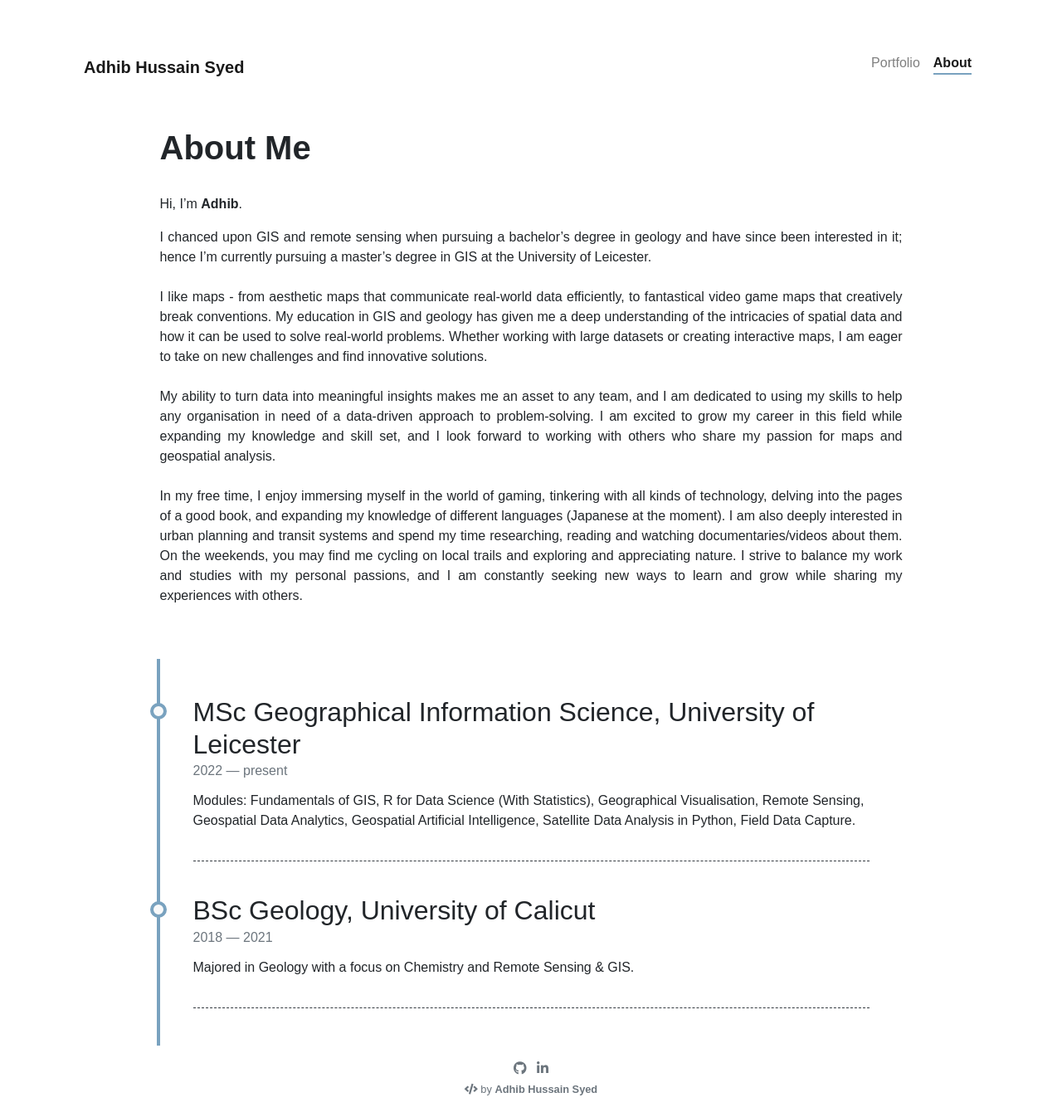
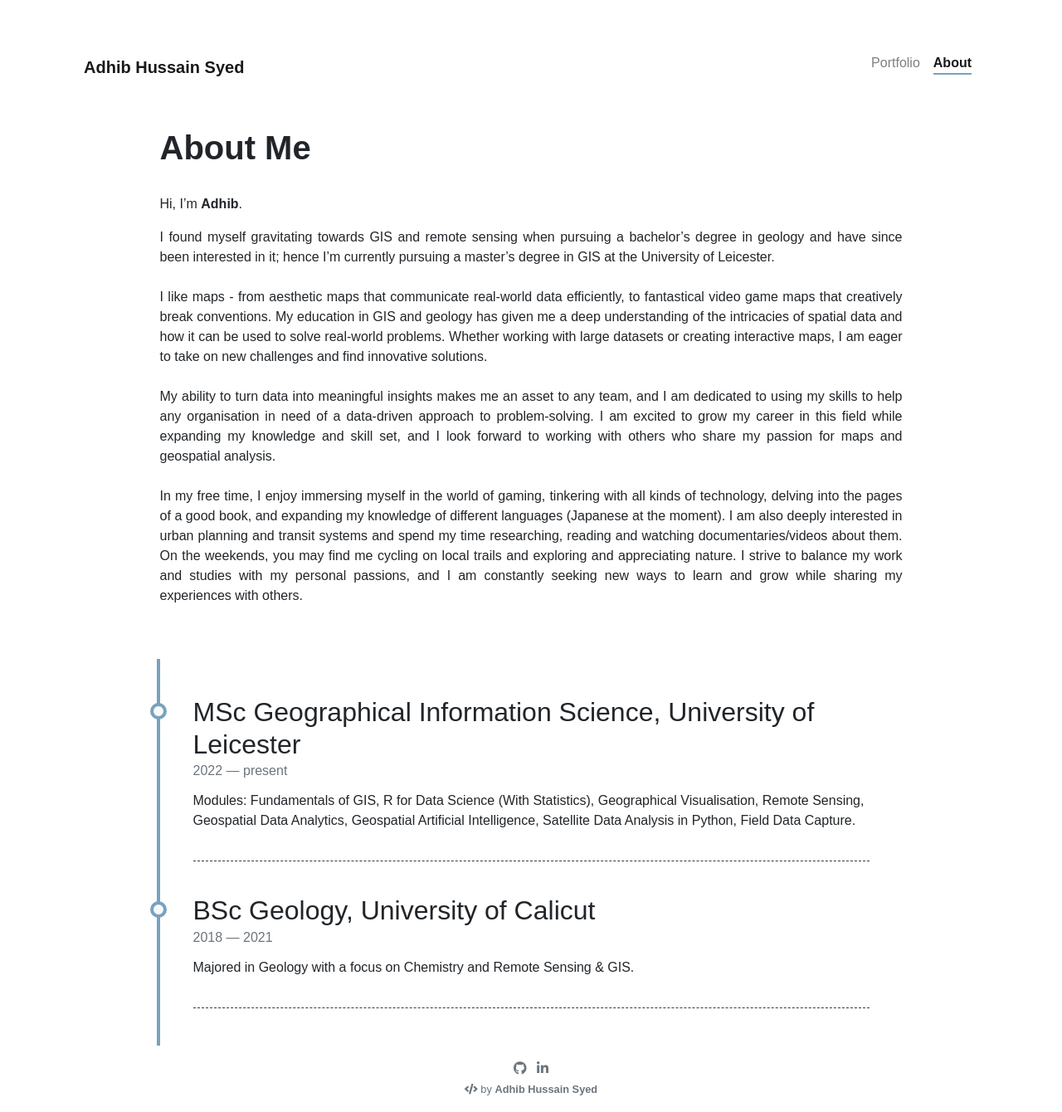
Before and after one commit to adhibsyed/adhibsyed.github.io, a Jekyll site: the page built from pages/about.md, in a window 1280 px wide. Shown: the whole page at 83% size. Built offline with Jekyll 4.4.1, drawn with Linux system fonts in a browser that asks for light colours; nearby versions of some CDN libraries.

Commit message:
updated about

```diff
--- a/pages/about.md
+++ b/pages/about.md
@@ -9,7 +9,7 @@ weight: 3
 <br>
 Hi, I'm **Adhib**. <br>
 
-<div style="text-align: justify">I chanced upon GIS and remote sensing when pursuing a bachelor’s degree in geology and have since been interested in it; hence I’m currently pursuing a master’s degree in GIS at the University of Leicester.
+<div style="text-align: justify">I found myself gravitating towards GIS and remote sensing when pursuing a bachelor’s degree in geology and have since been interested in it; hence I’m currently pursuing a master’s degree in GIS at the University of Leicester.
 <br><br>
 I like maps - from aesthetic maps that communicate real-world data efficiently, to fantastical video game maps that creatively break conventions. My education in GIS and geology has given me a deep understanding of the intricacies of spatial data and how it can be used to solve real-world problems. Whether working with large datasets or creating interactive maps, I am eager to take on new challenges and find innovative solutions.
 <br><br>
```
